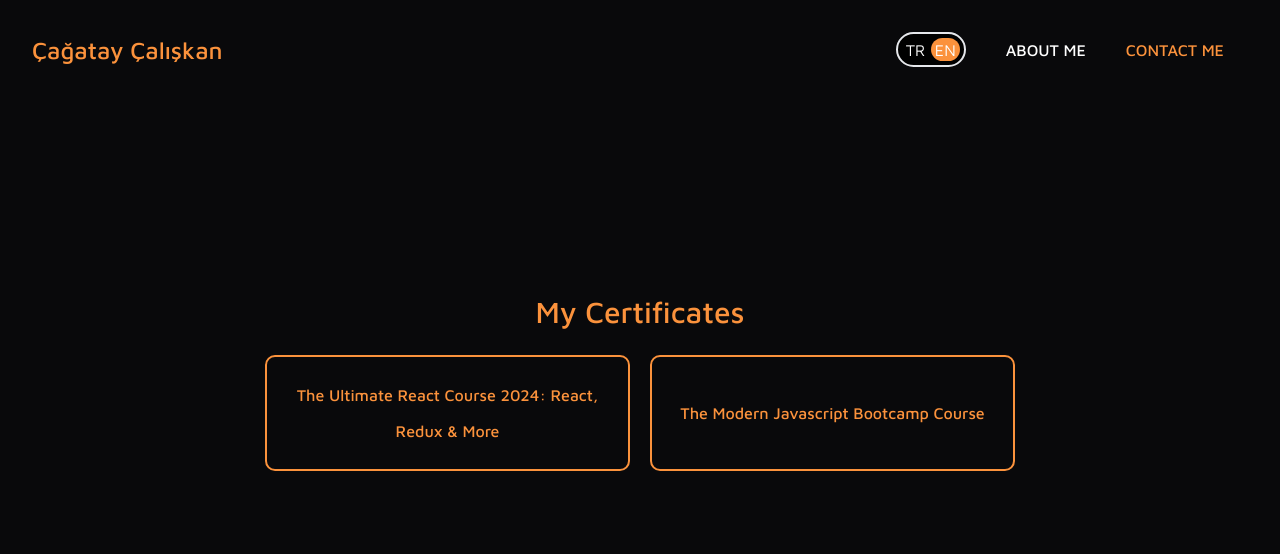
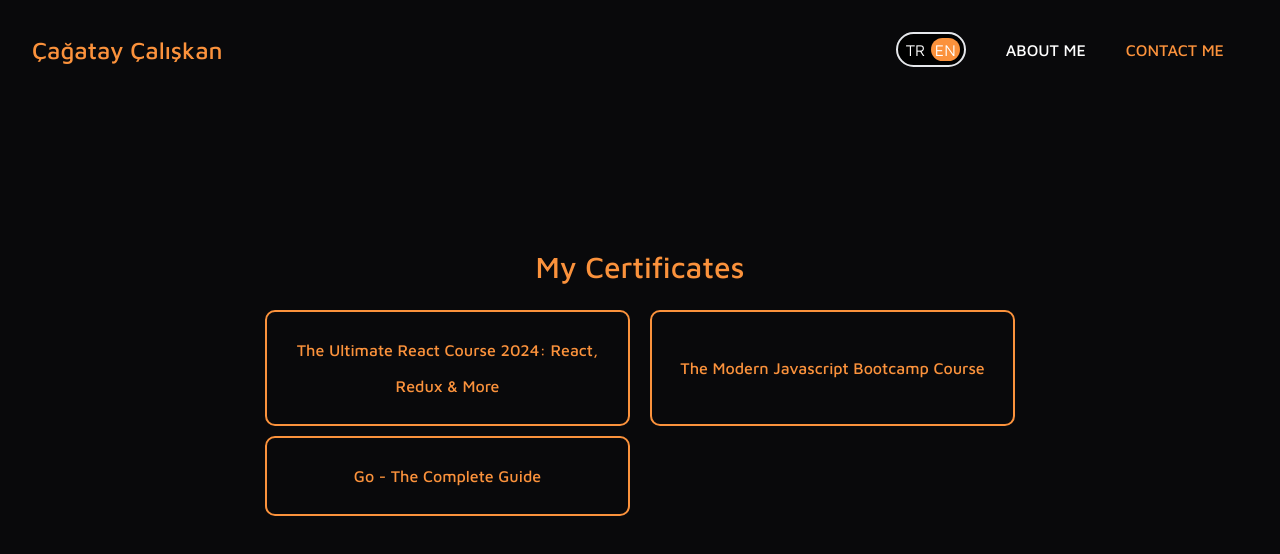
Before and after one commit to cagataycaliskan/cagataycaliskan.com, a Next.js app: page /en/about in a window 1280 px wide. Shown: the top 554 px of the page. Built offline with nearby package versions, Linux system fonts and the light colour scheme.

Commit message:
Yeni sertifika eklendi

```diff
--- a/src/components/About/AboutComponents/ActivePageCards.tsx
+++ b/src/components/About/AboutComponents/ActivePageCards.tsx
@@ -16,6 +16,13 @@ function ActivePageCards() {
         "https://www.udemy.com/certificate/UC-db2e4c83-0a2f-4089-af85-2eca28a10285/",
       imageurl:
         "https://udemy-certificate.s3.amazonaws.com/image/UC-db2e4c83-0a2f-4089-af85-2eca28a10285.jpg?v=1679665277000",
+    },
+    {
+      certificateName: "Go - The Complete Guide",
+      certificateUrl:
+        "https://www.udemy.com/certificate/UC-6a05c8fe-59fe-4808-8c71-24507ad425bb/",
+      imageurl:
+        "https://udemy-certificate.s3.amazonaws.com/image/UC-6a05c8fe-59fe-4808-8c71-24507ad425bb.jpg?v=1726752175000",
     },
   ];
 
```
